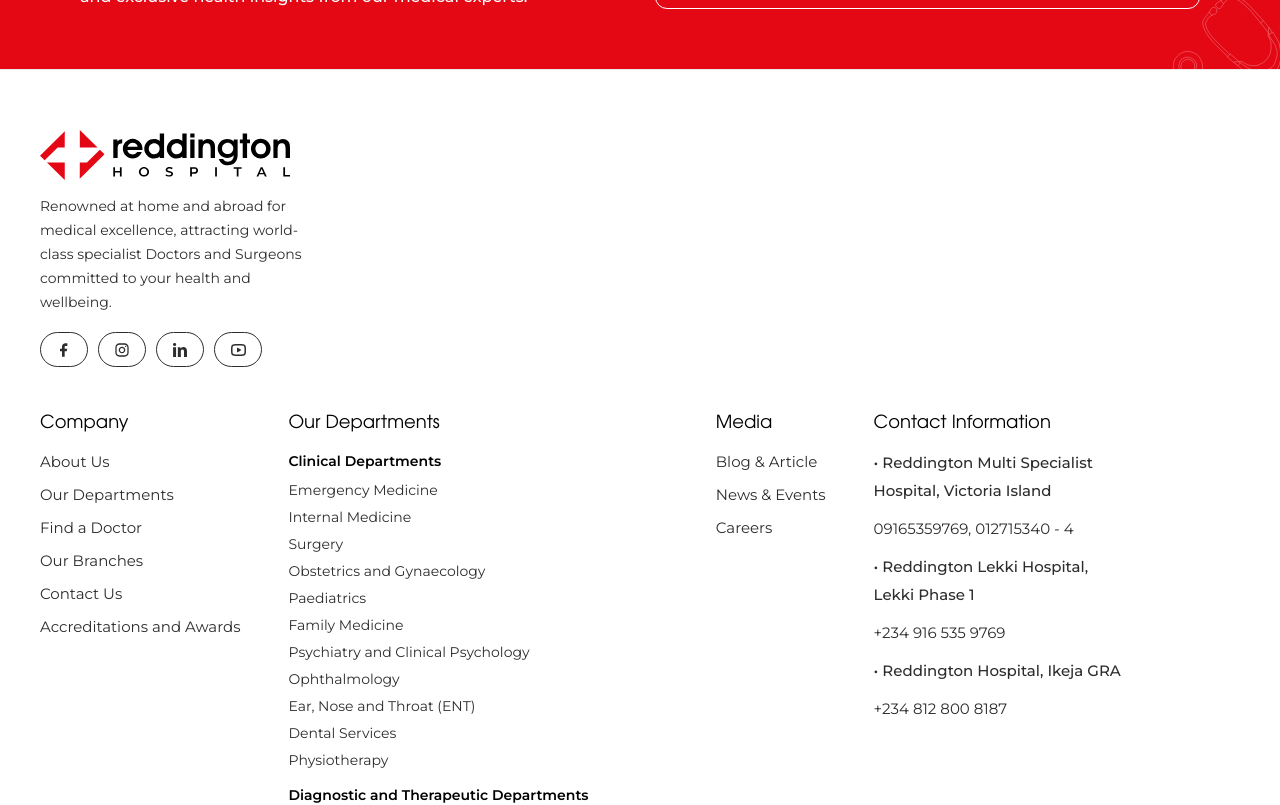
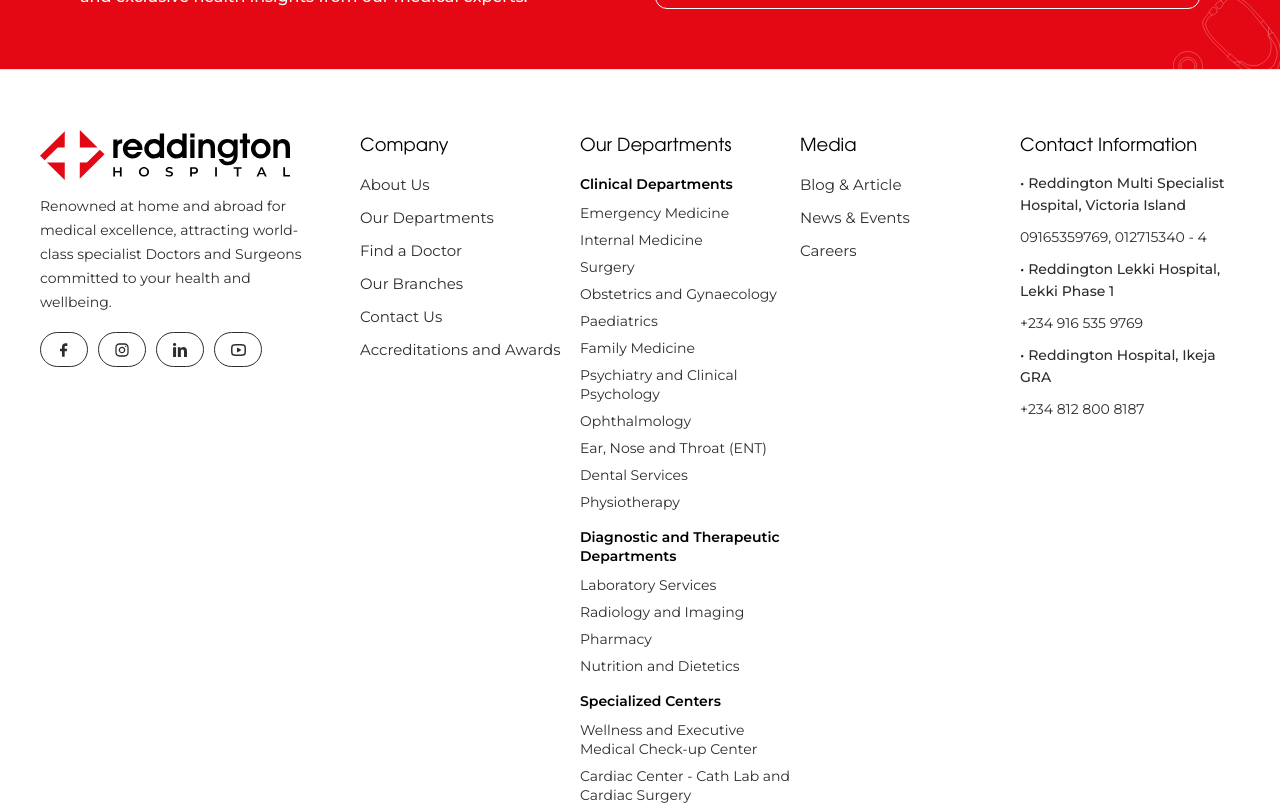
Before and after one commit to Olamidehash1234/Reddington-Hospital, a React (Vite) app: page /career in a window 1280 px wide. Shown: the part 1080-1885 px from the top of the page. Built offline with nearby package versions, Linux system fonts and the light colour scheme; a web font is replaced by a local one.

Commit message:
fixed the footer section

```diff
--- a/src/components/Footer.tsx
+++ b/src/components/Footer.tsx
@@ -92,7 +92,7 @@
             </div>
           </div>
 
-          <div className="flex flex-wrap md:flex-wrap lg:flex-row justify-between gap-[36px] md:gap-[30px] lg:gap-[48px]">
+          <div className="grid flex-1 grid-cols-[repeat(auto-fit,minmax(210px,1fr))] gap-[36px] md:gap-[30px] lg:gap-[0px]">
             {/* Left: Logo + description + socials */}
             {/* Company */}
             <div>
@@ -154,7 +154,7 @@
               <h3 className="text-[18px] lg:text-[18px] text-black" style={{ fontFamily: 'TexGyreAdventor' }}>
                 Contact Information
               </h3>
-              <div className="mt-[15px] text-[14px] lg:text-[15px] max-w-[250px] leading-[28px] space-y-[10px]">
+              <div className="mt-[15px] text-[14px] lg:text-[14px] max-w-[250px] leading-[22px] space-y-[10px]">
                 <p className="font-medium">• Reddington Multi Specialist Hospital, Victoria Island</p>
                 <p>09165359769, 012715340 - 4</p>
                 <p className="font-medium">• Reddington Lekki Hospital, Lekki Phase 1</p>
```
